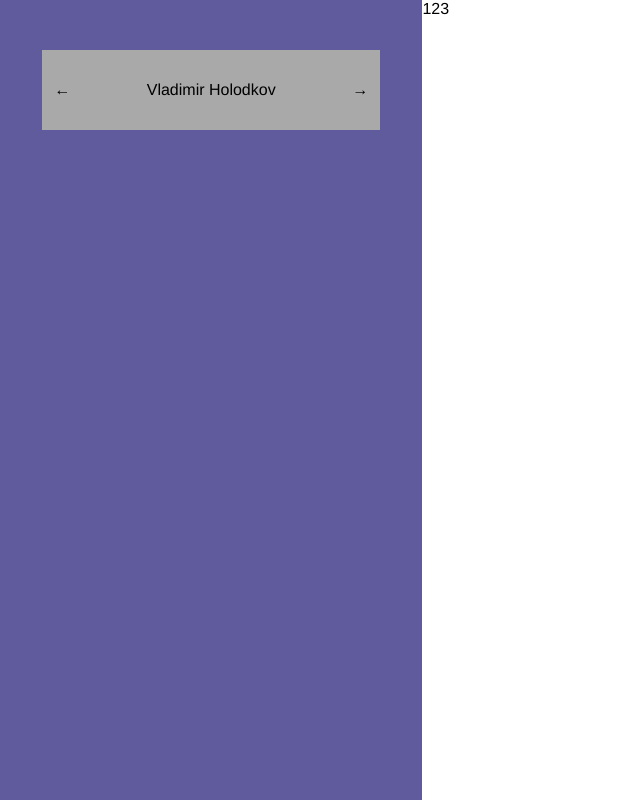
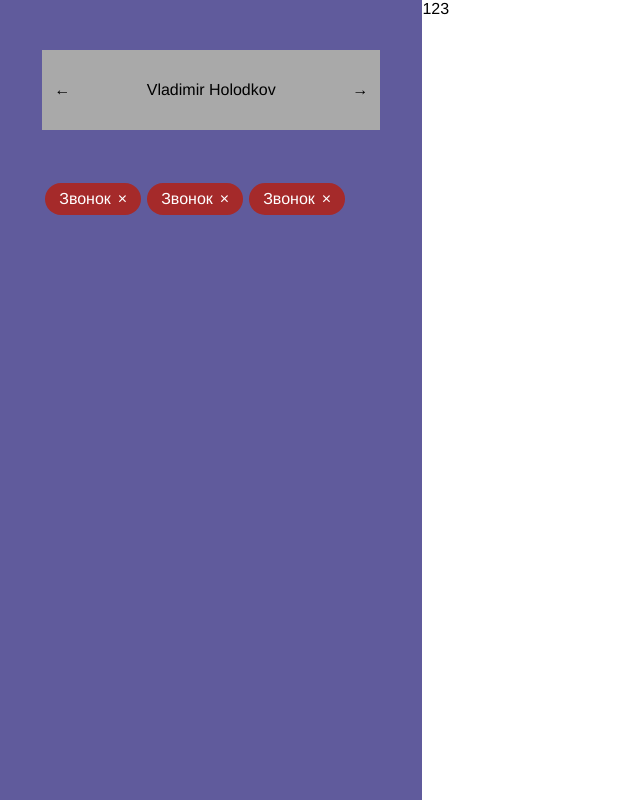
Before and after one commit to ModularMagnetix/calling-frontend, a Vue app: page / in a window 1280 px wide. Shown: the whole page, without its empty margins (0-640 px from the left). Built offline with nearby package versions, Linux system fonts and the light colour scheme.

Commit message:
add tags area

```diff
--- a/src/components/Main.vue
+++ b/src/components/Main.vue
@@ -1,7 +1,8 @@
 <template>
   <div class="Main">
     <div class="sidebar">
-        <user-slider></user-slider>
+      <user-slider></user-slider>
+      <tags-area></tags-area>
     </div>
     <sale-script></sale-script>
   </div>
@@ -12,7 +13,8 @@ export default {
   name: 'main',
   components: {
     'sale-script': () => import('./main/sale-script.vue'),
-    'user-slider': () => import('./main/user-slider.vue')
+    'user-slider': () => import('./main/user-slider.vue'),
+    'tags-area': () => import('./main/tags-area.vue')
   }
 }
 </script>
--- /dev/null
+++ b/src/components/main/tags-area.vue
@@ -0,0 +1,51 @@
+<template>
+  <div class="tags-area">
+    <div class="tags__wrapper">
+      <div class="tag__item">
+        <p>Звонок</p>
+        <span>×</span>
+      </div>
+
+      <div class="tag__item">
+        <p>Звонок</p>
+        <span>×</span>
+      </div>
+
+      <div class="tag__item">
+        <p>Звонок</p>
+        <span>×</span>
+      </div>
+    </div>
+  </div>
+</template>
+
+<script>
+export default {
+  name: 'tags-area'
+}
+</script>
+
+<style lang="scss" scoped>
+.tags__wrapper {
+  width: 80%;
+  margin: 50px auto 0 auto;
+  display: flex;
+  flex-wrap: wrap;
+
+  .tag__item {
+    padding: 7px 14px;
+    border-radius: 20px;
+    background-color: brown;
+    color: white;
+    margin: 3px;
+    display: flex;
+    flex-direction: row;
+    justify-content: space-between;
+
+    span {
+      margin-left: 7px;
+      cursor: pointer;
+    }
+  }
+}
+</style>
--- a/src/components/main/user-slider.vue
+++ b/src/components/main/user-slider.vue
@@ -29,7 +29,7 @@ export default {
   display: flex;
   width: 80%;
   height: 80px;
-  margin: 50px auto;
+  margin: 50px auto 0 auto;
   background-color: darkgrey;
 
   .slider__name {
```
